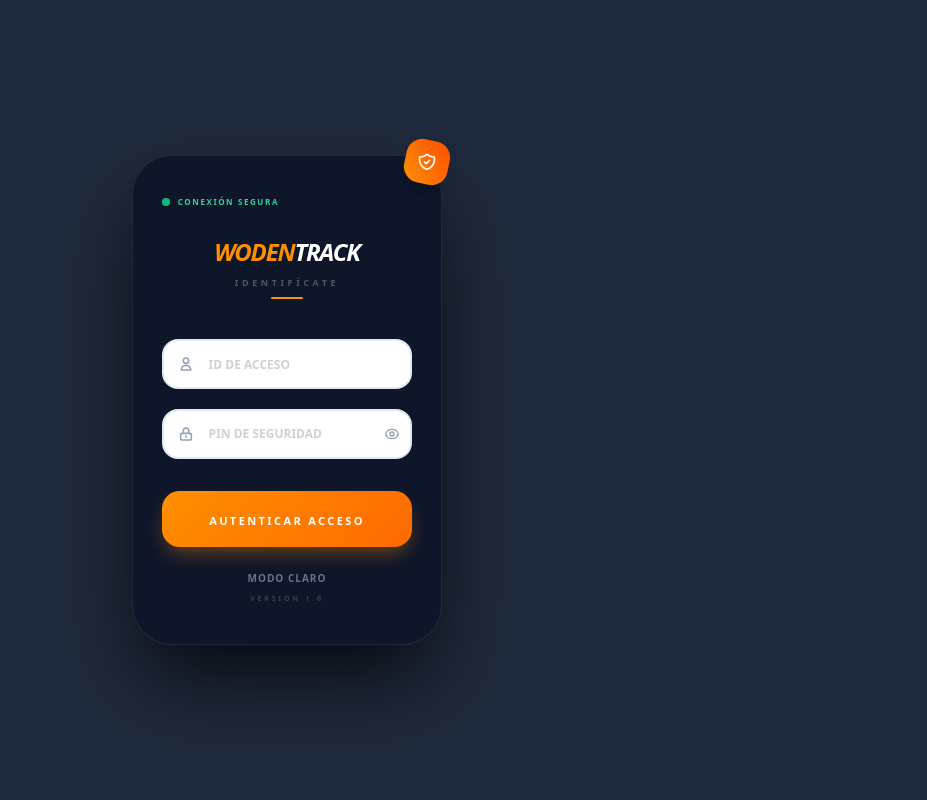
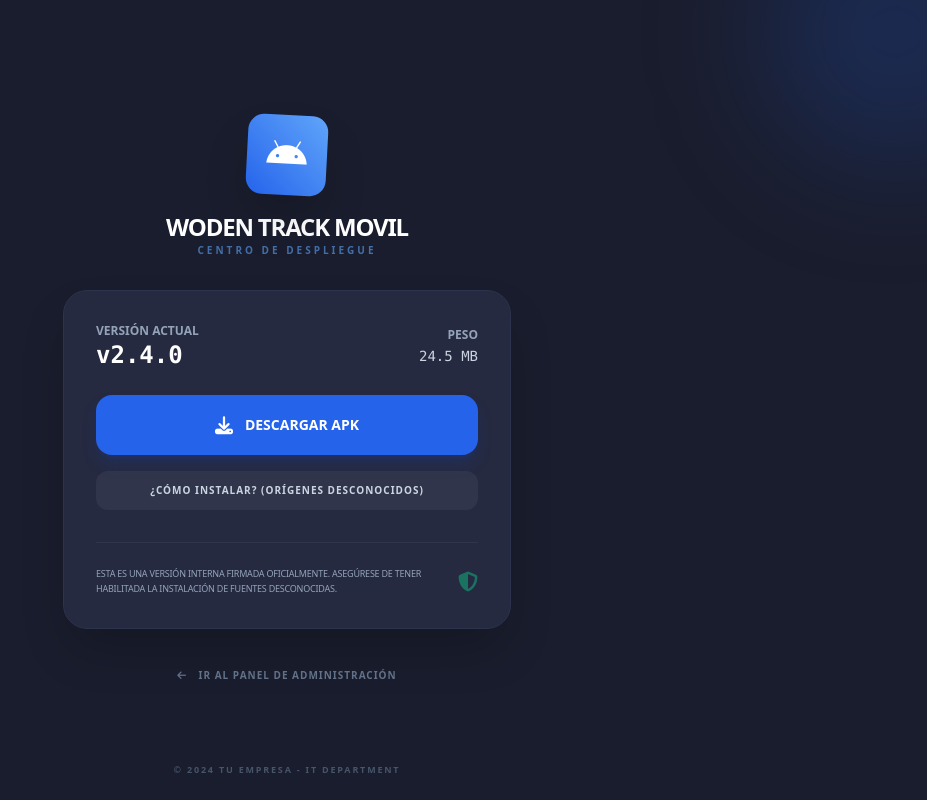
Before and after one commit to eagudelowoden/MigracionWodenTrack, a Vue app in the folder frontend/: page /download in a window 1280 px wide. Before the commit this address led to /login. Shown: the whole page, without its empty margins (353-1280 px from the left). Built offline with nearby package versions, Linux system fonts and the light colour scheme; no server answers.

Commit message:
Cofiguracion para descargar aplicacion apk

```diff
--- a/frontend/src/router/index.js
+++ b/frontend/src/router/index.js
@@ -2,14 +2,24 @@ import { createRouter, createWebHistory } from 'vue-router'
 import LoginView from '../views/LoginView.vue'
 import MarcacionView from '../views/MarcacionView.vue'
 import AdminView from '../views/AdminView.vue'
-import SuperAdminView from '../views/SuperAdmin.vue' // Importa la nueva vista
+import SuperAdminView from '../views/SuperAdmin.vue'
+// 1. Importa la nueva vista del repositorio/descarga
+import DownloadView from '../views/Public/DownloadView.vue'
 
 const routes = [
   { path: '/', redirect: '/login' },
   { path: '/login', name: 'Login', component: LoginView },
   { path: '/marcacion', name: 'Marcacion', component: MarcacionView },
   { path: '/admin', name: 'Admin', component: AdminView },
-  { path: '/super-admin', name: 'SuperAdmin', component: SuperAdminView } // Ruta nueva
+  { path: '/super-admin', name: 'SuperAdmin', component: SuperAdminView },
+  // 2. Ruta pública para descargar la APK
+{
+    path: '/download', // <--- Cámbialo aquí para que coincida con tu URL
+    alias: '/descargar', // Opcional: Esto permite que AMBAS funcionen
+    name: 'Download',
+    component: DownloadView,
+    meta: { isPublic: true }
+  }
 ]
 
 const router = createRouter({
@@ -19,6 +29,12 @@ const router = createRouter({
 
 router.beforeEach((to, from, next) => {
   const session = JSON.parse(localStorage.getItem('user_session'));
+
+  // 3. EXCEPCIÓN PARA RUTAS PÚBLICAS
+  // Si la ruta tiene la propiedad 'isPublic', permitimos el acceso sin sesión
+  if (to.meta.isPublic) {
+    return next();
+  }
 
   // 1. Si no hay sesión, solo puede estar en Login
   if (!session && to.path !== '/login') {
@@ -33,18 +49,14 @@ router.beforeEach((to, from, next) => {
   }
 
   // 3. PROTECCIÓN DE RUTAS POR ROL
-
-  // Solo super-admin puede entrar a /super-admin
   if (to.path === '/super-admin' && session?.role !== 'super-admin') {
     return next(session?.role === 'admin' ? '/admin' : '/marcacion');
   }
 
-  // Solo admin (o super-admin) pueden entrar a /admin
   if (to.path === '/admin' && !['admin', 'super-admin'].includes(session?.role)) {
     return next('/marcacion');
   }
 
-  // Si pasa todas las validaciones
   next();
 });
 
--- a/frontend/src/views/LoginView.vue
+++ b/frontend/src/views/LoginView.vue
@@ -4,9 +4,11 @@
 
     <div class="woden-card relative" :class="isDark ? 'card-dark' : 'card-light'">
 
-      <div class="absolute -top-4 -right-2 w-11 h-11 bg-gradient-to-tr from-[#ff8f00] to-[#ff4e00] rounded-2xl flex items-center justify-center shadow-xl rotate-12">
+      <div
+        class="absolute -top-4 -right-2 w-11 h-11 bg-gradient-to-tr from-[#ff8f00] to-[#ff4e00] rounded-2xl flex items-center justify-center shadow-xl rotate-12">
         <svg class="w-5 h-5 text-white -rotate-12" fill="none" viewBox="0 0 24 24" stroke="currentColor">
-          <path stroke-linecap="round" stroke-linejoin="round" stroke-width="2" d="M9 12l2 2 4-4m5.618-4.016A11.955 11.955 0 0112 2.944a11.955 11.955 0 01-8.618 3.04A12.02 12.02 0 003 9c0 5.591 3.824 10.29 9 11.622 5.176-1.332 9-6.03 9-11.622 0-1.042-.133-2.052-.382-3.016z" />
+          <path stroke-linecap="round" stroke-linejoin="round" stroke-width="2"
+            d="M9 12l2 2 4-4m5.618-4.016A11.955 11.955 0 0112 2.944a11.955 11.955 0 01-8.618 3.04A12.02 12.02 0 003 9c0 5.591 3.824 10.29 9 11.622 5.176-1.332 9-6.03 9-11.622 0-1.042-.133-2.052-.382-3.016z" />
         </svg>
       </div>
 
@@ -16,14 +18,16 @@
             <span class="animate-ping absolute inline-flex h-full w-full rounded-full bg-emerald-400 opacity-75"></span>
             <span class="relative inline-flex rounded-full h-2 w-2 bg-emerald-500"></span>
           </span>
-          <span class="text-[8px] font-black uppercase tracking-[0.2em]" :class="isDark ? 'text-emerald-400' : 'text-emerald-600'">
+          <span class="text-[8px] font-black uppercase tracking-[0.2em]"
+            :class="isDark ? 'text-emerald-400' : 'text-emerald-600'">
             Conexión Segura
           </span>
         </div>
 
         <div class="text-center mb-10">
           <h1 class="text-2xl font-black italic tracking-tighter leading-none mb-3">
-            <span class="text-[#ff8f00]">WODEN</span><span :class="isDark ? 'text-white' : 'text-slate-800'">TRACK</span>
+            <span class="text-[#ff8f00]">WODEN</span><span
+              :class="isDark ? 'text-white' : 'text-slate-800'">TRACK</span>
           </h1>
           <p class="text-[9px] font-bold uppercase tracking-[0.4em] opacity-30">Identifícate</p>
           <div class="h-0.5 w-8 bg-[#ff8f00] mx-auto mt-2 rounded-full"></div>
@@ -31,16 +35,33 @@
 
         <div class="space-y-4">
           <div class="input-wrapper">
-            <input v-model="form.usuario" type="text" placeholder="ID DE ACCESO" class="woden-input-base" @keyup.enter="handleLogin">
-            <svg class="input-icon" fill="none" viewBox="0 0 24 24" stroke="currentColor"><path stroke-linecap="round" stroke-linejoin="round" stroke-width="2.5" d="M16 7a4 4 0 11-8 0 4 4 0 018 0zM12 14a7 7 0 00-7 7h14a7 7 0 00-7-7z" /></svg>
+            <input v-model="form.usuario" type="text" placeholder="ID DE ACCESO" class="woden-input-base"
+              @keyup.enter="handleLogin">
+            <svg class="input-icon" fill="none" viewBox="0 0 24 24" stroke="currentColor">
+              <path stroke-linecap="round" stroke-linejoin="round" stroke-width="2.5"
+                d="M16 7a4 4 0 11-8 0 4 4 0 018 0zM12 14a7 7 0 00-7 7h14a7 7 0 00-7-7z" />
+            </svg>
           </div>
 
           <div class="input-wrapper">
-            <input v-model="form.password" :type="showPassword ? 'text' : 'password'" placeholder="PIN DE SEGURIDAD" class="woden-input-base" @keyup.enter="handleLogin">
-            <svg class="input-icon" fill="none" viewBox="0 0 24 24" stroke="currentColor"><path stroke-linecap="round" stroke-linejoin="round" stroke-width="2.5" d="M12 15v2m-6 4h12a2 2 0 002-2v-6a2 2 0 00-2-2H6a2 2 0 00-2 2v6a2 2 0 002 2zm10-10V7a4 4 0 00-8 0v4h8z" /></svg>
-            <button @click="showPassword = !showPassword" class="absolute right-3 top-1/2 -translate-y-1/2" :class="isDark ? 'text-slate-400' : 'text-slate-600'">
-              <svg v-if="!showPassword" class="w-4 h-4" fill="none" viewBox="0 0 24 24" stroke="currentColor"><path stroke-linecap="round" stroke-linejoin="round" stroke-width="2" d="M15 12a3 3 0 11-6 0 3 3 0 016 0z" /><path stroke-linecap="round" stroke-linejoin="round" stroke-width="2" d="M2.458 12C3.732 7.943 7.523 5 12 5c4.478 0 8.268 2.943 9.542 7-1.274 4.057-5.064 7-9.542 7-4.477 0-8.268-2.943-9.542-7z" /></svg>
-              <svg v-else class="w-4 h-4" fill="none" viewBox="0 0 24 24" stroke="currentColor"><path stroke-linecap="round" stroke-linejoin="round" stroke-width="2" d="M13.875 18.825A10.05 10.05 0 0112 19c-4.478 0-8.268-2.943-9.542-7a9.97 9.97 0 011.563-3.029m5.858.908a3 3 0 114.243 4.243M9.878 9.878l4.242 4.242M9.88 9.88l-3.29-3.29m7.532 7.532l3.29 3.29M3 3l18 18" /></svg>
+            <input v-model="form.password" :type="showPassword ? 'text' : 'password'" placeholder="PIN DE SEGURIDAD"
+              class="woden-input-base" @keyup.enter="handleLogin">
+            <svg class="input-icon" fill="none" viewBox="0 0 24 24" stroke="currentColor">
+              <path stroke-linecap="round" stroke-linejoin="round" stroke-width="2.5"
+                d="M12 15v2m-6 4h12a2 2 0 002-2v-6a2 2 0 00-2-2H6a2 2 0 00-2 2v6a2 2 0 002 2zm10-10V7a4 4 0 00-8 0v4h8z" />
+            </svg>
+            <button @click="showPassword = !showPassword" class="absolute right-3 top-1/2 -translate-y-1/2"
+              :class="isDark ? 'text-slate-400' : 'text-slate-600'">
+              <svg v-if="!showPassword" class="w-4 h-4" fill="none" viewBox="0 0 24 24" stroke="currentColor">
+                <path stroke-linecap="round" stroke-linejoin="round" stroke-width="2"
+                  d="M15 12a3 3 0 11-6 0 3 3 0 016 0z" />
+                <path stroke-linecap="round" stroke-linejoin="round" stroke-width="2"
+                  d="M2.458 12C3.732 7.943 7.523 5 12 5c4.478 0 8.268 2.943 9.542 7-1.274 4.057-5.064 7-9.542 7-4.477 0-8.268-2.943-9.542-7z" />
+              </svg>
+              <svg v-else class="w-4 h-4" fill="none" viewBox="0 0 24 24" stroke="currentColor">
+                <path stroke-linecap="round" stroke-linejoin="round" stroke-width="2"
+                  d="M13.875 18.825A10.05 10.05 0 0112 19c-4.478 0-8.268-2.943-9.542-7a9.97 9.97 0 011.563-3.029m5.858.908a3 3 0 114.243 4.243M9.878 9.878l4.242 4.242M9.88 9.88l-3.29-3.29m7.532 7.532l3.29 3.29M3 3l18 18" />
+              </svg>
             </button>
           </div>
         </div>
@@ -53,17 +74,29 @@
         </button>
 
         <div class="flex flex-col items-center gap-2">
-          <button @click="toggleTheme" class="text-[10px] font-black uppercase tracking-widest transition-colors" :class="isDark ? 'text-slate-500 hover:text-white' : 'text-slate-700 hover:text-orange-600'">
+          <button @click="toggleTheme" class="text-[10px] font-black uppercase tracking-widest transition-colors"
+            :class="isDark ? 'text-slate-500 hover:text-white' : 'text-slate-700 hover:text-orange-600'">
             Modo {{ isDark ? 'Claro' : 'Oscuro' }}
           </button>
+          <p class="text-[7px] font-bold uppercase tracking-[0.4em] opacity-20">Version 1.0</p>
+        </div>
+        <div class="flex flex-col items-center gap-2 mt-4">
+          <router-link to="/download"
+            class="text-[9px] font-black text-[#ff8f00] uppercase tracking-widest hover:underline">
+            <i class="fab fa-android mr-1"></i> Descargar Aplicación
+          </router-link>
           <p class="text-[7px] font-bold uppercase tracking-[0.4em] opacity-20">Version 1.0</p>
         </div>
       </div>
     </div>
 
     <transition name="toast">
-      <div v-if="message.text" :class="message.type === 'error' ? 'border-red-500 bg-red-500/10 text-red-500' : 'border-emerald-500 bg-emerald-500/10 text-emerald-500'" class="fixed top-10 z-[100] px-6 py-2.5 rounded-xl border backdrop-blur-md font-bold text-[10px] flex items-center gap-3 shadow-2xl">
-        <svg class="w-4 h-4" fill="none" stroke="currentColor" viewBox="0 0 24 24"><path d="M13 16h-1v-4h-1m1-4h.01M21 12a9 9 0 11-18 0 9 9 0 0118 0z" /></svg>
+      <div v-if="message.text"
+        :class="message.type === 'error' ? 'border-red-500 bg-red-500/10 text-red-500' : 'border-emerald-500 bg-emerald-500/10 text-emerald-500'"
+        class="fixed top-10 z-[100] px-6 py-2.5 rounded-xl border backdrop-blur-md font-bold text-[10px] flex items-center gap-3 shadow-2xl">
+        <svg class="w-4 h-4" fill="none" stroke="currentColor" viewBox="0 0 24 24">
+          <path d="M13 16h-1v-4h-1m1-4h.01M21 12a9 9 0 11-18 0 9 9 0 0118 0z" />
+        </svg>
         {{ message.text }}
       </div>
     </transition>
--- /dev/null
+++ b/frontend/src/views/Public/DownloadView.vue
@@ -0,0 +1,67 @@
+<template>
+  <div class="min-h-screen bg-[#1a1d2d] flex flex-col items-center justify-center p-6 relative overflow-hidden text-white font-sans">
+
+    <div class="absolute -top-24 -right-24 w-64 h-64 bg-blue-600/20 rounded-full blur-3xl"></div>
+    <div class="absolute -bottom-24 -left-24 w-64 h-64 bg-emerald-600/10 rounded-full blur-3xl"></div>
+
+    <div class="w-full max-w-md z-10">
+
+      <div class="flex flex-col items-center mb-8">
+        <div class="w-20 h-20 bg-gradient-to-tr from-blue-600 to-blue-400 rounded-2xl shadow-2xl flex items-center justify-center mb-4 transform rotate-3">
+          <i class="fab fa-android text-4xl text-white"></i>
+        </div>
+        <h1 class="text-2xl font-black uppercase tracking-tighter">WODEN TRACK MOVIL</h1>
+        <p class="text-blue-400/60 text-[10px] font-bold uppercase tracking-[0.3em]">Centro de Despliegue</p>
+      </div>
+
+      <div class="bg-[#252a41] border border-[#2d324d] rounded-3xl p-8 shadow-2xl backdrop-blur-sm">
+
+        <div class="flex items-center justify-between mb-6">
+          <div>
+            <span class="block text-xs font-bold text-slate-400 uppercase">Versión Actual</span>
+            <span class="text-2xl font-mono font-bold text-white">v2.4.0</span>
+          </div>
+          <div class="text-right">
+            <span class="block text-xs font-bold text-slate-400 uppercase">Peso</span>
+            <span class="text-sm font-mono text-slate-300">24.5 MB</span>
+          </div>
+        </div>
+
+        <div class="space-y-4">
+          <a href="/path-to-your-apk/app-release.apk"
+             download
+             class="flex items-center justify-center gap-3 w-full py-4 bg-blue-600 hover:bg-blue-500 text-white rounded-2xl font-bold uppercase text-sm transition-all active:scale-95 shadow-lg shadow-blue-900/40">
+            <i class="fas fa-download text-lg"></i>
+            Descargar APK
+          </a>
+
+          <button class="w-full py-3 bg-white/5 hover:bg-white/10 text-slate-300 rounded-xl text-[10px] font-bold uppercase tracking-widest transition-all">
+            ¿Cómo instalar? (Orígenes desconocidos)
+          </button>
+        </div>
+
+        <div class="mt-8 pt-6 border-t border-white/5 flex items-center gap-4">
+          <div class="flex-1">
+            <p class="text-[9px] text-slate-400 leading-relaxed uppercase tracking-tight">
+              Esta es una versión interna firmada oficialmente. Asegúrese de tener habilitada la instalación de fuentes desconocidas.
+            </p>
+          </div>
+          <div class="shrink-0">
+             <i class="fas fa-shield-alt text-emerald-500 opacity-50 text-xl"></i>
+          </div>
+        </div>
+      </div>
+
+      <div class="mt-8 text-center">
+        <router-link to="/login" class="text-[10px] font-bold uppercase tracking-widest text-slate-500 hover:text-blue-400 transition-colors">
+          <i class="fas fa-arrow-left mr-2"></i> Ir al panel de administración
+        </router-link>
+      </div>
+
+    </div>
+
+    <div class="absolute bottom-6 text-[9px] text-slate-600 font-bold uppercase tracking-[0.2em]">
+      © 2024 Tu Empresa - IT Department
+    </div>
+  </div>
+</template>
```
